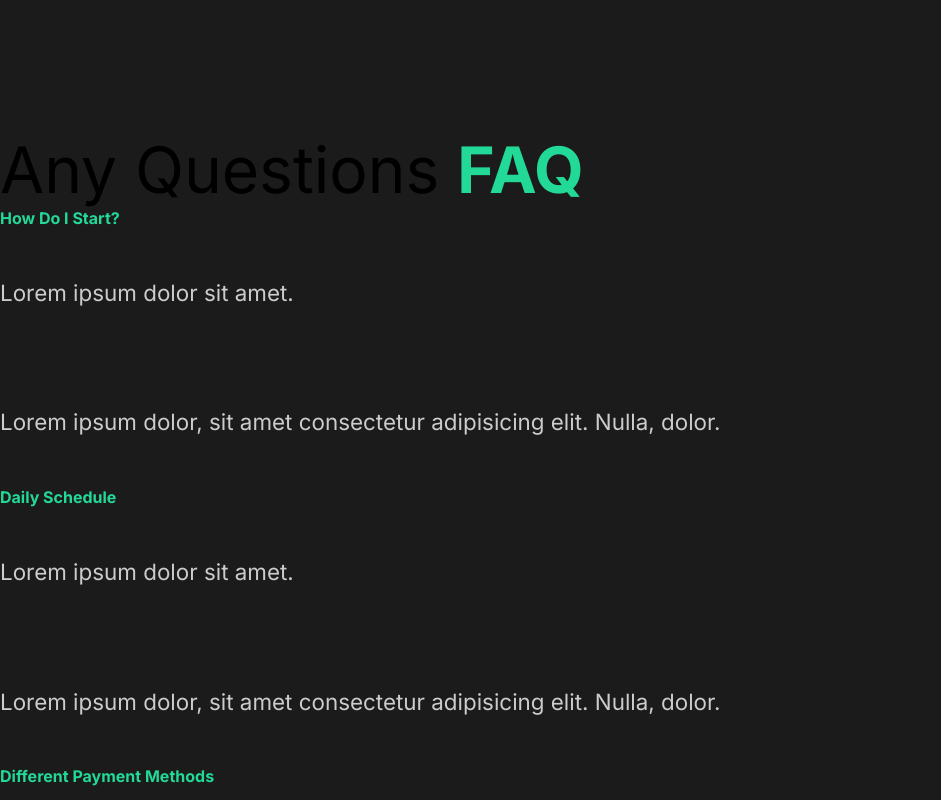
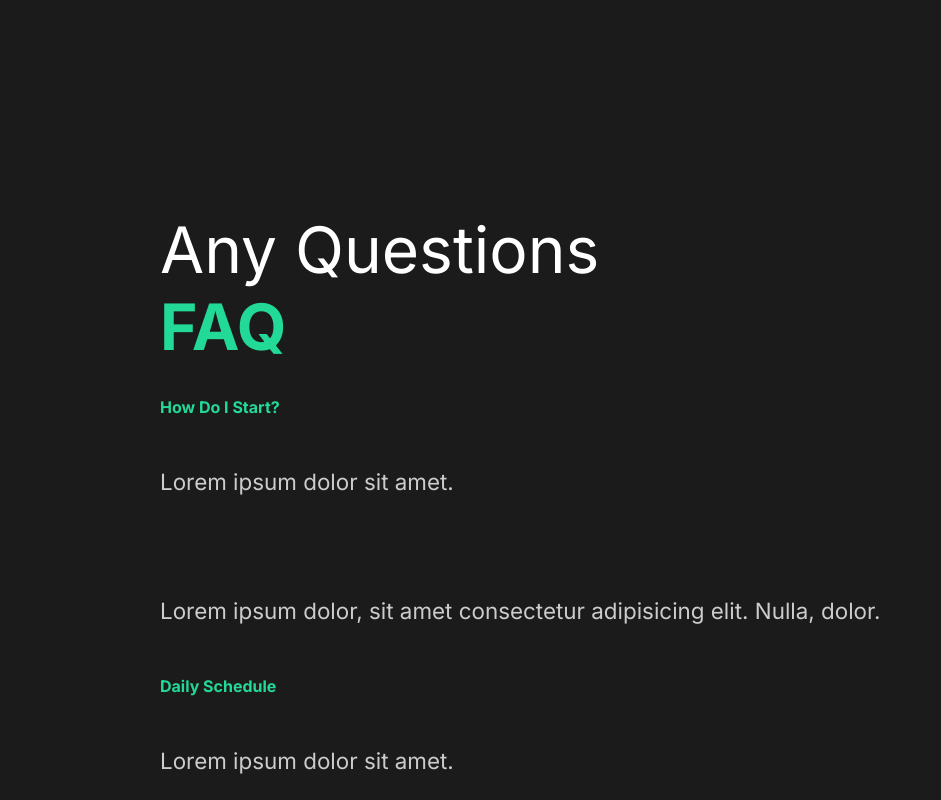
Before and after one commit to sujoyduttajad/Capture-Portfolio, a React (Create React App) app: page / in a window 1280 px wide. Shown: the part 1940-2740 px from the top of the page, without its empty margins (0-941 px from the left). Built offline with nearby package versions, Linux system fonts and the light colour scheme.

Commit message:
Update FaqSection.js

```diff
--- a/src/components/FaqSection.js
+++ b/src/components/FaqSection.js
@@ -1,9 +1,21 @@
 import React from 'react'
 import styled from 'styled-components'
+import { Layout, Description } from '../styles'
+
+const FAQ = styled(Layout)`
+    display: block;
+    span {
+        display: block;
+    }
+    h2 {
+        padding-bottom: 2rem;
+        font-weight: lighter;
+    }
+`;
 
 const FaqSection = () => {
   return (
-    <div className='faq'>
+    <FAQ className='faq'>
         <h2>Any Questions <span>FAQ</span></h2>
         <div className='question'>
             <h4>How Do I Start?</h4>
@@ -33,7 +45,7 @@ const FaqSection = () => {
                 <p>Lorem ipsum dolor, sit amet consectetur adipisicing elit. Nulla, dolor.</p>
             </div>
         </div>
-    </div>
+    </FAQ>
   )
 }
 
```
